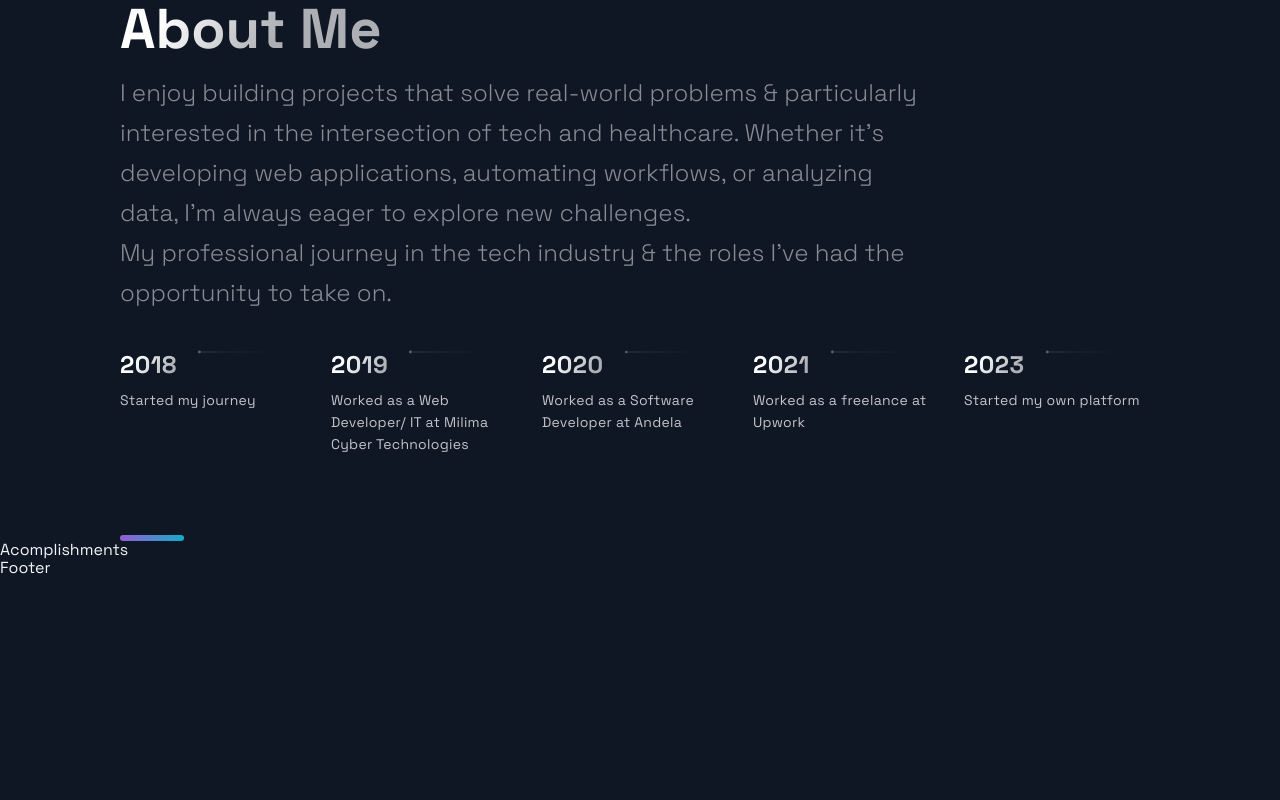
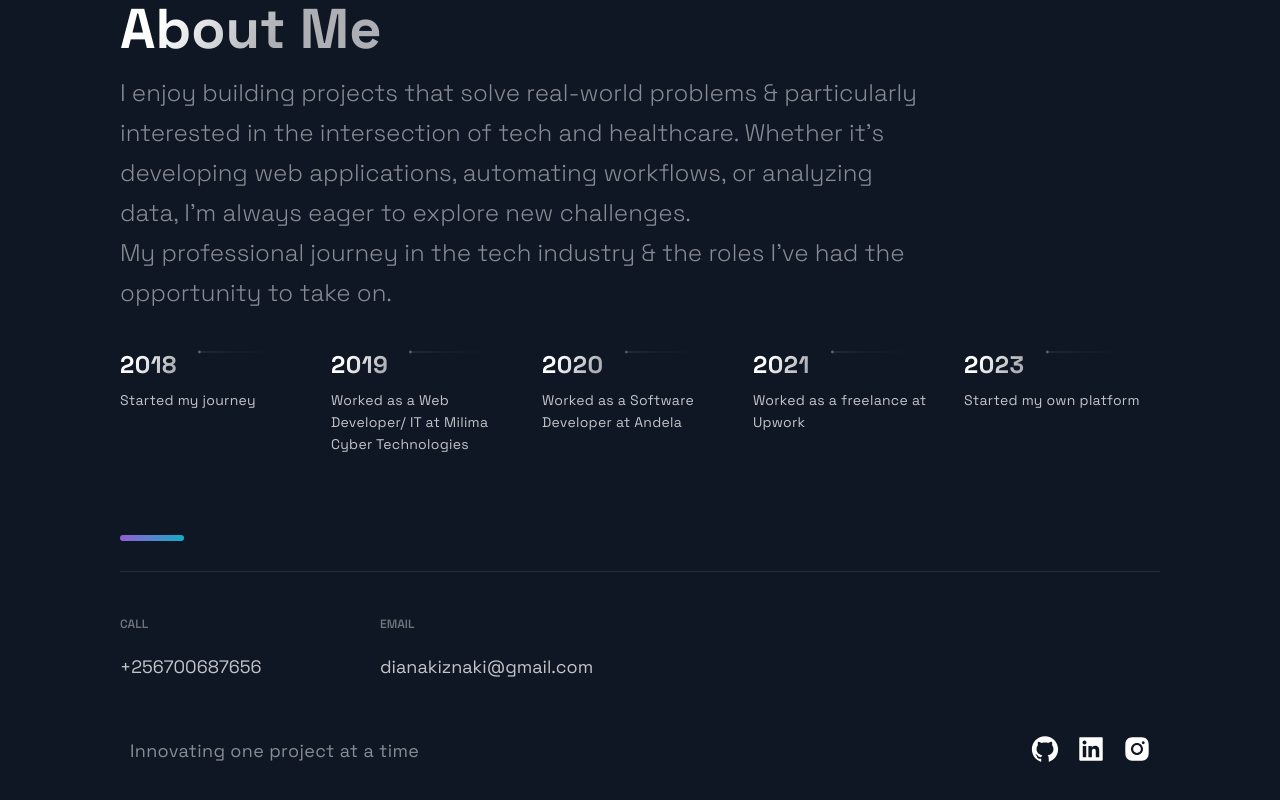
Before and after one commit to Dianawats/portfolio_website-STARTER, a Next.js app: page / in a window 1280 px wide. Shown: the part 2892-3692 px from the top of the page. Before the commit the page ends 3470 px from the top, so only its background shows below. Built offline with nearby package versions, Linux system fonts and the light colour scheme.

Commit message:
update the footer, header and accomplishment

```diff
--- a/src/components/Acomplishments/Acomplishments.js
+++ b/src/components/Acomplishments/Acomplishments.js
@@ -4,16 +4,25 @@
 import { Box, Boxes, BoxNum, BoxText } from './AcomplishmentsStyles';
 
 const data = [
-  { number: 20, text: 'Open Source Projects'},
-  { number: 1000, text: 'Students', },
-  { number: 1900, text: 'Github Followers', },
-  { number: 5000, text: 'Github Stars', }
+  { number: 10, text: 'Open Source Projects'},
+  { number: 30, text: 'Students', },
+  { number: 10, text: 'Github Followers', },
+  { number: 15, text: 'Github Stars', }
 ];
 
 const Acomplishments = () => (
-  <div>
-    Acomplishments
-  </div>
+  <Section>
+    <SectionTitle>Personal Achievements</SectionTitle>
+    <Boxes>
+      {data.map((card, index) => (
+        <Box key={index}>
+          <BoxNum>{`${card.number}+`}</BoxNum>
+          <BoxText>{card.text}</BoxText>
+        </Box>
+      ))}
+    </Boxes>
+    <SectionDivider/>
+  </Section>
 );
 
 export default Acomplishments;
--- a/src/components/Footer/Footer.js
+++ b/src/components/Footer/Footer.js
@@ -6,9 +6,36 @@
 
 const Footer = () => {
   return (
-    <div>
-      Footer
-    </div>
+    <FooterWrapper>
+      <LinkList>
+        <LinkColumn>
+          <LinkTitle>Call</LinkTitle>
+          <LinkItem href="tel:256-700-687656">+256700687656</LinkItem>
+        </LinkColumn>
+        <LinkColumn>
+          <LinkTitle>Email</LinkTitle>
+          <LinkItem href="mailto:dianakiznaki@gmail.com">
+            dianakiznaki@gmail.com
+          </LinkItem>
+        </LinkColumn>
+      </LinkList>
+      <SocialIconsContainer>
+        <CompanyContainer>
+          <Slogan>Innovating one project at a time</Slogan>
+        </CompanyContainer>
+        <SocialContainer>
+          <SocialIcons href="https://github.com/Dianawats">
+            <AiFillGithub size="3rem" />
+          </SocialIcons>
+          <SocialIcons href="www.linkedin.com/in/diana-n-55ab47ba">
+            <AiFillLinkedin size="3rem" />
+          </SocialIcons>
+          <SocialIcons href="https://instagram.com/dianeworld_">
+            <AiFillInstagram size="3rem" />
+          </SocialIcons>
+        </SocialContainer>
+      </SocialIconsContainer>
+    </FooterWrapper>
   );
 };
 
--- a/src/components/Header/Header.js
+++ b/src/components/Header/Header.js
@@ -38,13 +38,13 @@
 
     {/* Social Icons */}
     <Div3>
-      <SocialIcons href="https://github.com">
+      <SocialIcons href="https://github.com/Dianawats">
         <AiFillGithub size="3rem" />
       </SocialIcons>
-      <SocialIcons href="https://linkedin.com">
+      <SocialIcons href="www.linkedin.com/in/diana-n-55ab47ba">
         <AiFillLinkedin size="3rem" />
       </SocialIcons>
-      <SocialIcons href="https://instagram.com">
+      <SocialIcons href="https://instagram.com/dianeworld_">
         <AiFillInstagram size="3rem" />
       </SocialIcons>
     </Div3>
--- a/src/pages/index.js
+++ b/src/pages/index.js
@@ -17,7 +17,7 @@
       <Projects />
       <Technologies />
       <Timeline />
-      <Acomplishments />
+      {/* <Acomplishments /> */}
     </Layout>
   );
 };
```
